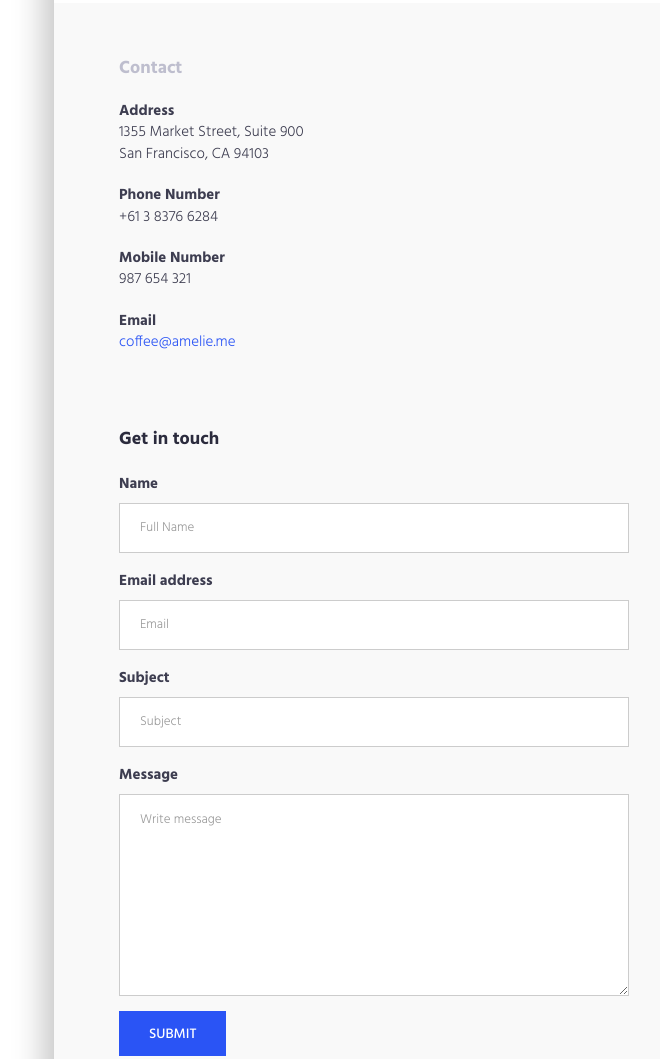
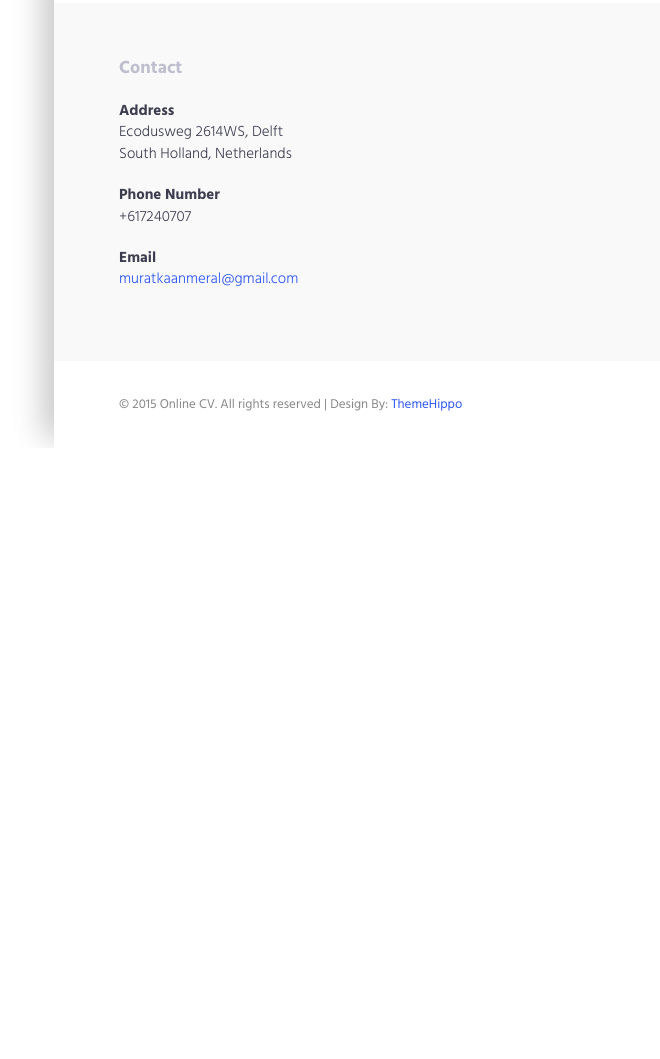
Before and after one commit to mkmeral/mkmeral.github.io, a plain HTML site: page index.html in a window 1280 px wide. Shown: the part 3307-4366 px from the top of the page, without its empty margins (586-1246 px from the left). After the commit the page ends 3755 px from the top, so only its background shows below. Drawn offline with Linux system fonts and the light colour scheme.

Commit message:
Remove contact me and change footer info

```diff
--- a/index.html
+++ b/index.html
@@ -433,58 +433,18 @@
             <div class="col-md-12">
                 <address>
                     <strong>Address</strong><br>
-                    1355 Market Street, Suite 900<br>
-                    San Francisco, CA 94103
+                    Ecodusweg 2614WS, Delft<br>
+                    South Holland, Netherlands
                 </address>
                 <address>
                     <strong>Phone Number</strong><br>
-                    +61 3 8376 6284
+                    +617240707
                 </address>
 
                 <address>
-                    <strong>Mobile Number</strong><br>
-                    987 654 321
+                    <strong>Email</strong><br>
+                    <a href="mailto:muratkaanmeral@gmail.com">muratkaanmeral@gmail.com</a>
                 </address>
-                <address>
-                    <strong>Email</strong><br>
-                    <a href="mailto:#">coffee@amelie.me</a>
-                </address>
-            </div>
-        </div>
-        <!--.row-->
-        <div class="row">
-            <div class="col-md-12">
-                <div class="feedback-form">
-                    <h2>Get in touch</h2>
-
-                    <form id="contactForm" action="sendemail.php" method="POST">
-                        <div class="form-group">
-                            <label for="InputName">Name</label>
-                            <input type="text" name="name" required="" class="form-control" id="InputName"
-                                   placeholder="Full Name">
-                        </div>
-                        <div class="form-group">
-                            <label for="InputEmail">Email address</label>
-                            <input type="email" name="email" required="" class="form-control" id="InputEmail"
-                                   placeholder="Email">
-                        </div>
-                        <div class="form-group">
-                            <label for="InputSubject">Subject</label>
-                            <input type="text" name="subject" class="form-control" id="InputSubject"
-                                   placeholder="Subject">
-                        </div>
-                        <div class="form-group">
-                            <label for="message-text" class="control-label">Message</label>
-                            <textarea class="form-control" rows="4" required="" name="message" id="message-text"
-                                      placeholder="Write message"></textarea>
-                        </div>
-
-                        <button type="submit" class="btn btn-primary">Submit</button>
-                    </form>
-                </div>
-                <!-- .feedback-form -->
-
-
             </div>
         </div>
     </div>
```
